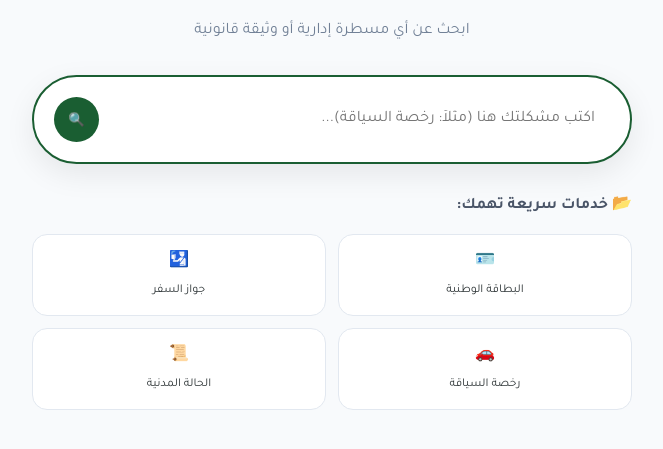
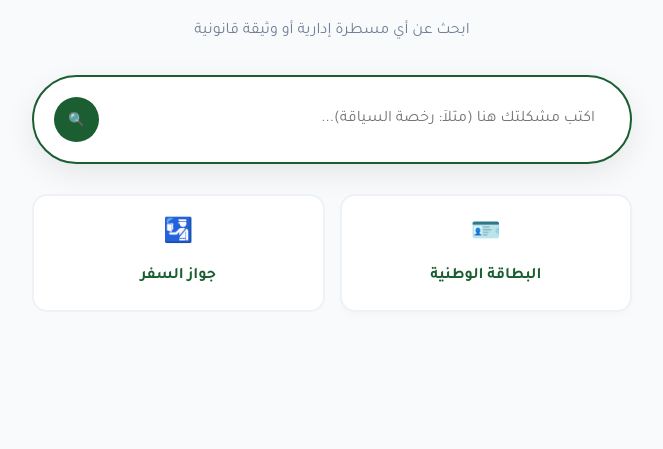
Before and after one commit to younessamsong09-hue/taourirt-app, a Flask app: page / in a window 1280 px wide. Shown: the part 143-592 px from the top of the page, without its empty margins (308-971 px from the left). Run offline with Flask 3, Linux system fonts and the light colour scheme.

Commit message:
Update categories.html

```diff
--- a/templates/includes/categories.html
+++ b/templates/includes/categories.html
@@ -1,15 +1,10 @@
-<p style="font-weight: bold; margin-bottom: 15px; color: #4a5568;">📂 خدمات سريعة تهمك:</p>
-<div style="display: grid; grid-template-columns: 1fr 1fr; gap: 12px;">
-    <div onclick="fastAction('البطاقة الوطنية')" style="background: white; padding: 15px; border-radius: 15px; text-align: center; cursor: pointer; border: 1px solid #e2e8f0; transition: 0.3s;" onmouseover="this.style.borderColor='var(--main-green)'" onmouseout="this.style.borderColor='#e2e8f0'">
-        🪪 <div style="font-size: 12px; margin-top: 5px;">البطاقة الوطنية</div>
+<div style="display: grid; grid-template-columns: 1fr 1fr; gap: 15px; margin-top: 20px;">
+    <div onclick="fastAction('البطاقة الوطنية')" style="background: white; padding: 20px; border-radius: 15px; text-align: center; cursor: pointer; border: 2px solid #eef2f7; transition: 0.3s; box-shadow: 0 4px 6px rgba(0,0,0,0.02);">
+        <span style="font-size: 24px;">🪪</span>
+        <div style="font-weight: bold; margin-top: 10px; color: var(--main-green);">البطاقة الوطنية</div>
     </div>
-    <div onclick="fastAction('جواز السفر')" style="background: white; padding: 15px; border-radius: 15px; text-align: center; cursor: pointer; border: 1px solid #e2e8f0;">
-        🛂 <div style="font-size: 12px; margin-top: 5px;">جواز السفر</div>
-    </div>
-    <div onclick="fastAction('رخصة السياقة')" style="background: white; padding: 15px; border-radius: 15px; text-align: center; cursor: pointer; border: 1px solid #e2e8f0;">
-        🚗 <div style="font-size: 12px; margin-top: 5px;">رخصة السياقة</div>
-    </div>
-    <div onclick="fastAction('عقد الازدياد')" style="background: white; padding: 15px; border-radius: 15px; text-align: center; cursor: pointer; border: 1px solid #e2e8f0;">
-        📜 <div style="font-size: 12px; margin-top: 5px;">الحالة المدنية</div>
+    <div onclick="fastAction('جواز السفر')" style="background: white; padding: 20px; border-radius: 15px; text-align: center; cursor: pointer; border: 2px solid #eef2f7;">
+        <span style="font-size: 24px;">🛂</span>
+        <div style="font-weight: bold; margin-top: 10px; color: var(--main-green);">جواز السفر</div>
     </div>
 </div>
```
